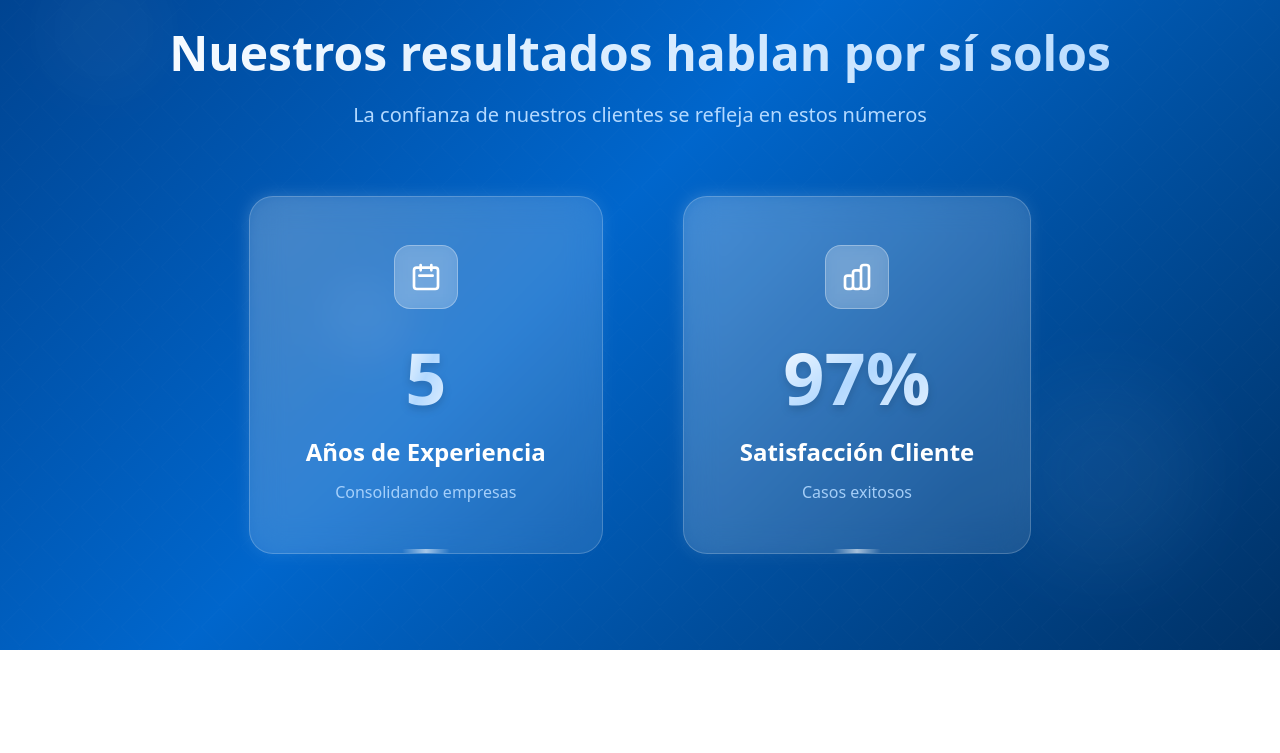
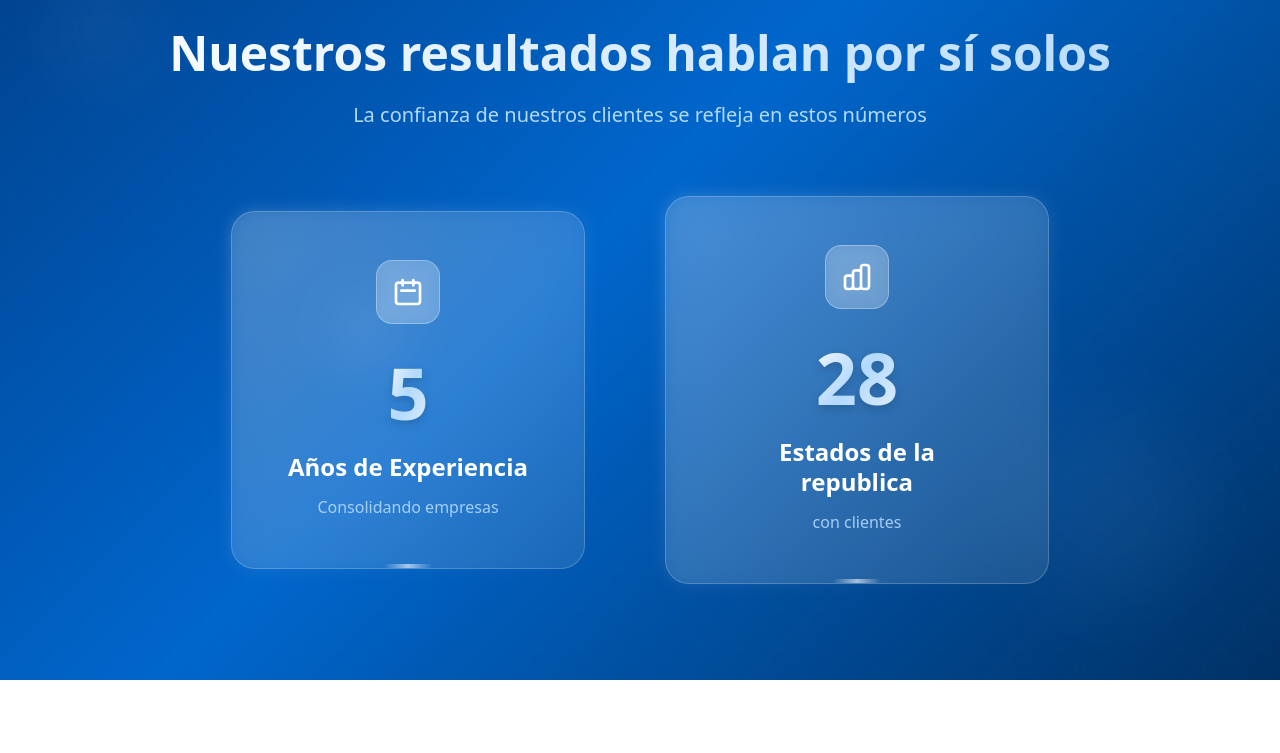
Before and after one commit to contacto-assoluciones/as_soluciones, a React (Vite) app: page / in a window 1280 px wide. Shown: the part 3332-4085 px from the top of the page. Built offline with nearby package versions, Linux system fonts and the light colour scheme.

Commit message:
Cambio estados de la republica

```diff
--- a/src/locales/en.json
+++ b/src/locales/en.json
@@ -80,8 +80,8 @@
         "desc": "Helping companies grow"
       },
       "satisfaction": {
-        "title": "Client Satisfaction",
-        "desc": "Successful cases"
+        "title": "States of the Republic",
+        "desc": "with clients"
       }
     }
   },
--- a/src/locales/es.json
+++ b/src/locales/es.json
@@ -80,8 +80,8 @@
         "desc": "Consolidando empresas"
       },
       "satisfaction": {
-        "title": "Satisfacción Cliente",
-        "desc": "Casos exitosos"
+        "title": "Estados de la republica",
+        "desc": "con clientes"
       }
     }
   },
--- a/src/pages/Home/index.jsx
+++ b/src/pages/Home/index.jsx
@@ -445,7 +445,7 @@ const Home = () => {
           <div className="flex flex-col sm:flex-row justify-center items-center gap-8 sm:gap-12 lg:gap-20">
             {[
               { target: 5, suffix: '', label: t('stats.items.years.title'), description: t('stats.items.years.desc') },
-              { target: 97, suffix: '%', label: t('stats.items.satisfaction.title'), description: t('stats.items.satisfaction.desc') },
+              { target: 28, label: t('stats.items.satisfaction.title'), description: t('stats.items.satisfaction.desc') },
             ].map((stat, index) => (
               <div key={index} className="group relative w-full sm:w-auto">
                 <div className="absolute inset-0 bg-gradient-to-br from-white/20 to-transparent rounded-2xl sm:rounded-3xl blur-sm" />
```
